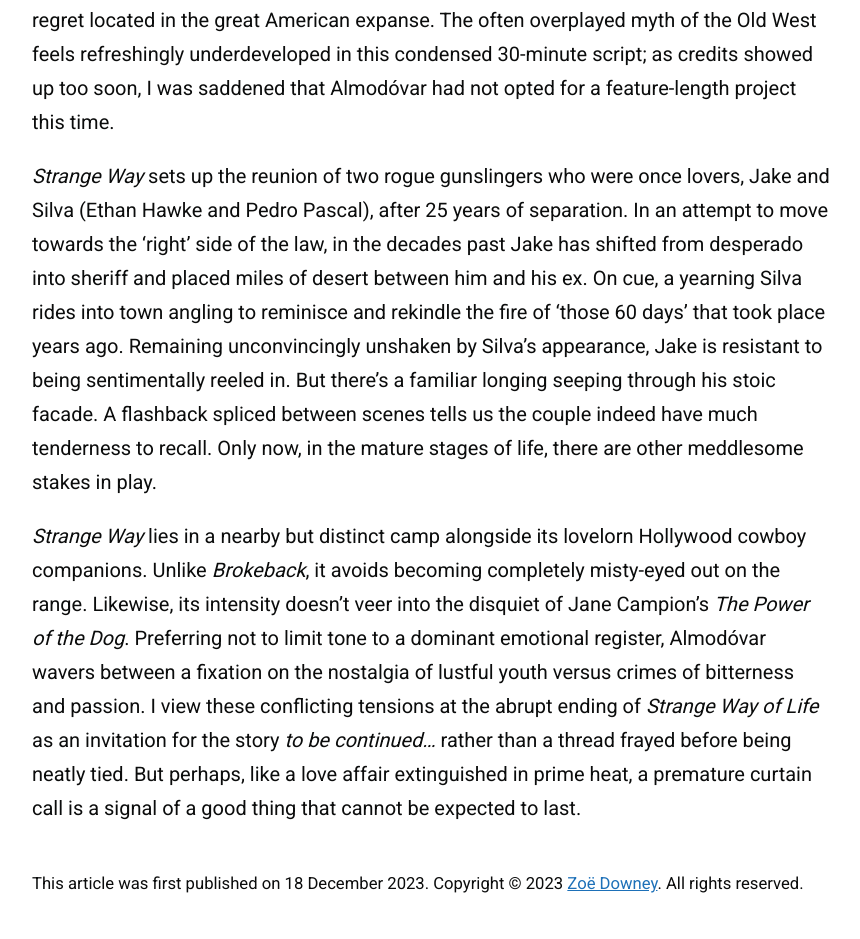
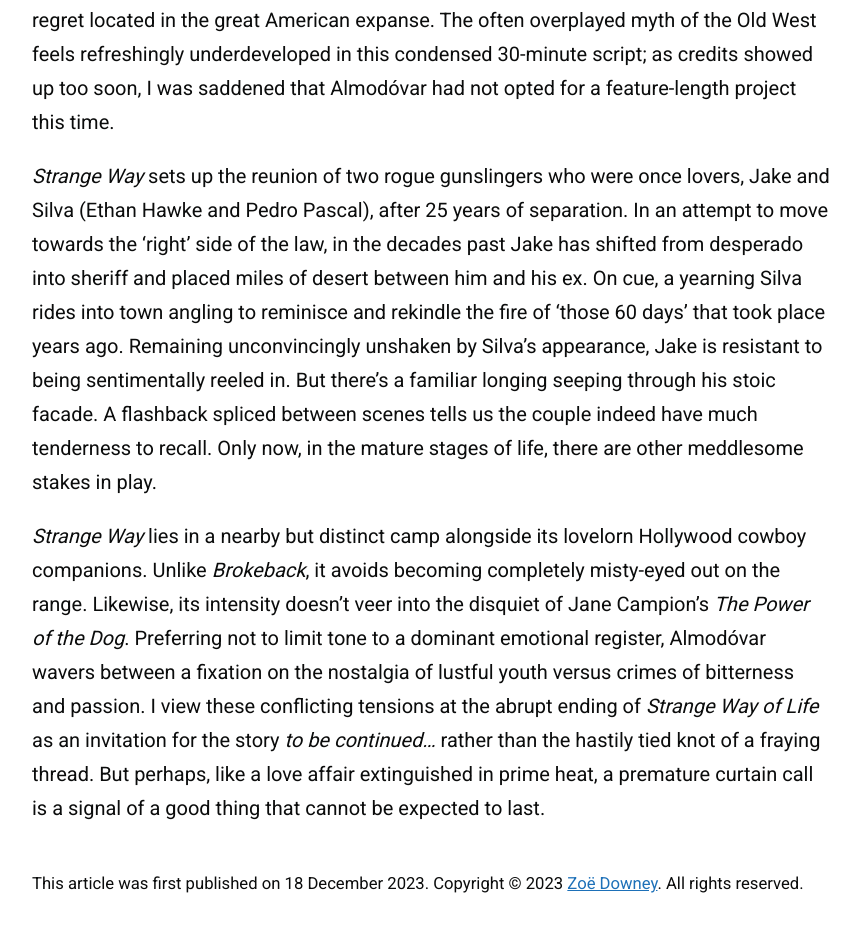
Before and after one commit to zoeurl/zoedowney.github.io, a Jekyll site: the page built from _posts/2023-12-18-strange-way-of-life.md, in a window 1280 px wide. Shown: the part 705-1644 px from the top of the page, without its empty margins (208-1068 px from the left). Built offline with Jekyll 4.4.1, drawn with Linux system fonts in a browser that asks for light colours.

Commit message:
Update 2023-12-18-strange-way-of-life.md

```diff
--- a/_posts/2023-12-18-strange-way-of-life.md
+++ b/_posts/2023-12-18-strange-way-of-life.md
@@ -13,4 +13,4 @@
 
 _Strange Way_ sets up the reunion of two rogue gunslingers who were once lovers, Jake and Silva (Ethan Hawke and Pedro Pascal), after 25 years of separation. In an attempt to move towards the ‘right’ side of the law, in the decades past Jake has shifted from desperado into sheriff and placed miles of desert between him and his ex. On cue, a yearning Silva rides into town angling to reminisce and rekindle the fire of ‘those 60 days’ that took place years ago. Remaining unconvincingly unshaken by Silva’s appearance, Jake is resistant to being sentimentally reeled in. But there’s a familiar longing seeping through his stoic facade. A flashback spliced between scenes tells us the couple indeed have much tenderness to recall. Only now, in the mature stages of life, there are other meddlesome stakes in play.
 
-_Strange Way_ lies in a nearby but distinct camp alongside its lovelorn Hollywood cowboy companions. Unlike _Brokeback_, it avoids becoming completely misty-eyed out on the range. Likewise, its intensity doesn’t veer into the disquiet of Jane Campion’s _The Power of the Dog_. Preferring not to limit tone to a dominant emotional register, Almodóvar wavers between a fixation on the nostalgia of lustful youth versus crimes of bitterness and passion. I view these conflicting tensions at the abrupt ending of _Strange Way of Life_ as an invitation for the story _to be continued…_ rather than a thread frayed before being neatly tied. But perhaps, like a love affair extinguished in prime heat, a premature curtain call is a signal of a good thing that cannot be expected to last.
+_Strange Way_ lies in a nearby but distinct camp alongside its lovelorn Hollywood cowboy companions. Unlike _Brokeback_, it avoids becoming completely misty-eyed out on the range. Likewise, its intensity doesn’t veer into the disquiet of Jane Campion’s _The Power of the Dog_. Preferring not to limit tone to a dominant emotional register, Almodóvar wavers between a fixation on the nostalgia of lustful youth versus crimes of bitterness and passion. I view these conflicting tensions at the abrupt ending of _Strange Way of Life_ as an invitation for the story _to be continued…_ rather than the hastily tied knot of a fraying thread. But perhaps, like a love affair extinguished in prime heat, a premature curtain call is a signal of a good thing that cannot be expected to last.
```
